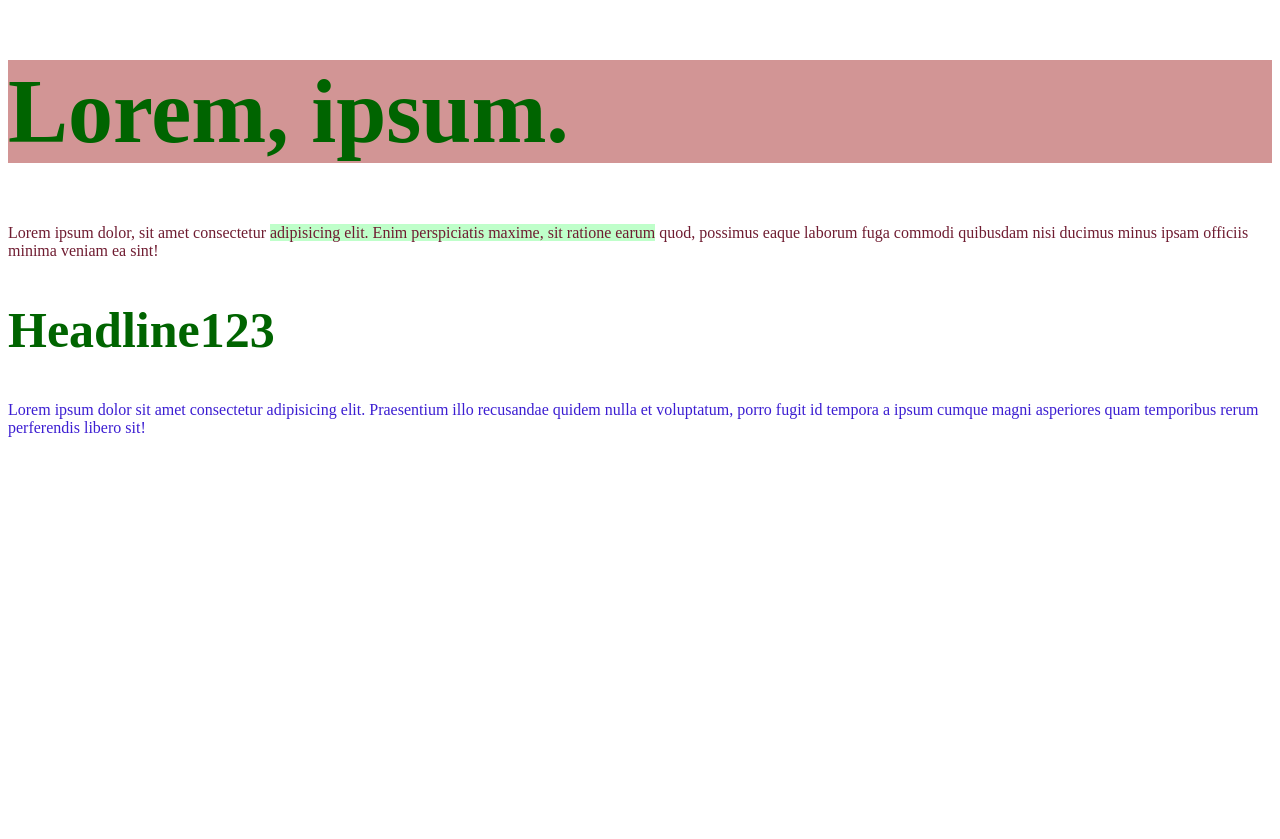
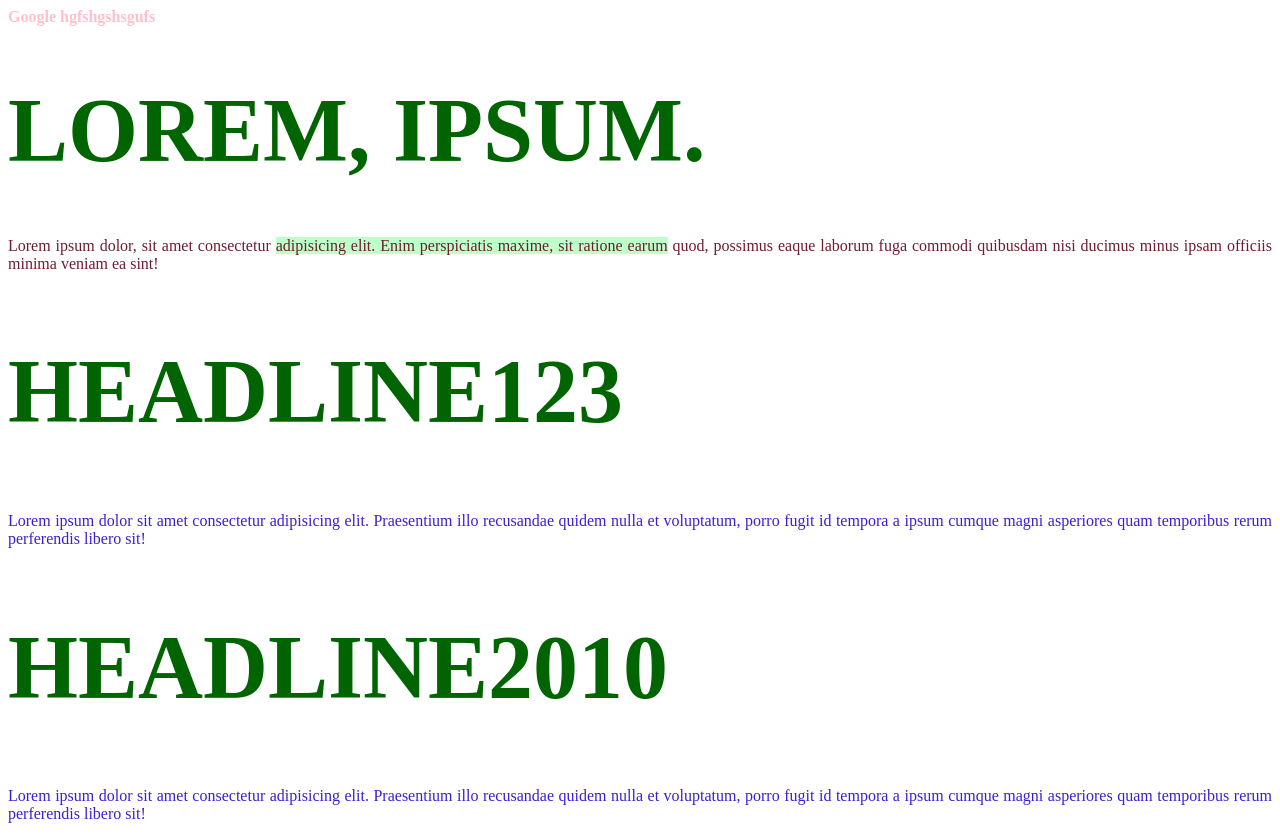
Before and after one commit to PolinaSmir/Practise-html-css, a plain HTML site: page index.html in a window 1280 px wide. Before the commit the page ends 800 px from the top, so only its background shows below. Drawn offline with Linux system fonts and the light colour scheme.

Commit message:
Fonts-register-align

```diff
--- a/index.html
+++ b/index.html
@@ -7,7 +7,9 @@
     <link rel="stylesheet" href="./style.css" />
   </head>
   <body>
-    <h1 id="red-back">Lorem, ipsum.</h1>
+    <a href="https://google.com">Google</a>
+    <a href="">hgfshgshsgufs</a>
+    <h1>Lorem, ipsum.</h1>
     <div class="aqua-color">
       Lorem ipsum dolor, sit amet consectetur
       <span class="background"
@@ -16,7 +18,13 @@
       quod, possimus eaque laborum fuga commodi quibusdam nisi ducimus minus
       ipsam officiis minima veniam ea sint!
     </div>
-    <h2 id="headline">Headline123</h2>
+    <h2>Headline123</h2>
+    <p style="color: rgb(60, 30, 210)">
+      Lorem ipsum dolor sit amet consectetur adipisicing elit. Praesentium illo
+      recusandae quidem nulla et voluptatum, porro fugit id tempora a ipsum
+      cumque magni asperiores quam temporibus rerum perferendis libero sit!
+    </p>
+    <h2>Headline2010</h2>
     <p style="color: rgb(60, 30, 210)">
       Lorem ipsum dolor sit amet consectetur adipisicing elit. Praesentium illo
       recusandae quidem nulla et voluptatum, porro fugit id tempora a ipsum
--- a/style.css
+++ b/style.css
@@ -2,9 +2,8 @@ h1,
 h2 {
   color: darkgreen;
   font-size: 90px;
-}
-#headline {
-  font-size: 50px;
+  text-transform: uppercase;
+  line-height: 1em;
 }
 .aqua-color {
   color: rgb(111, 28, 49);
@@ -15,3 +14,12 @@ h2 {
 #red-back {
   background-color: rgba(165, 42, 42, 0.494);
 }
+a {
+  color: pink;
+  font-weight: bold;
+  text-decoration: none;
+}
+div,
+p {
+  text-align: justify;
+}
```
